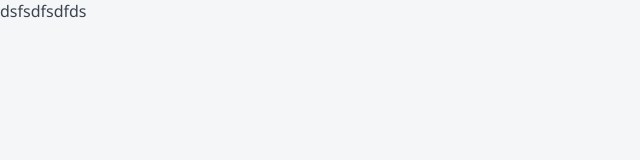
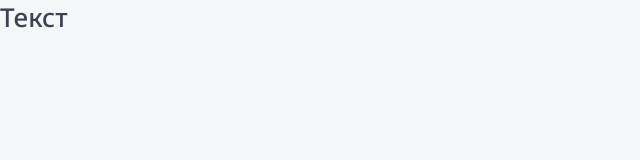
Before and after one commit to vibeclue/nextjs-top-app, a Next.js app: page / in a window 1280 px wide. Shown: the top 160 px of the page, without its empty margins (0-640 px from the left). Built offline with nearby package versions, Linux system fonts and the light colour scheme.

Commit message:
add Htag component, stylies for h1 h2 h3 tags

```diff
--- a/app/layout.tsx
+++ b/app/layout.tsx
@@ -1,6 +1,7 @@
 import type { Metadata } from "next";
 import { Noto_Sans } from "next/font/google";
 import './globals.css';
+
 
 const notoSans = Noto_Sans({
   subsets: ["latin", "cyrillic"],
--- a/app/page.tsx
+++ b/app/page.tsx
@@ -1,9 +1,10 @@
+import { Htag } from "@/components";
 
 export default function Home() {
 
   return (
-    <div >
-dsfsdfsdfds
-    </div>
+    <>
+      <Htag tag='h1'>Текст</Htag>
+    </>
   );
 }
--- /dev/null
+++ b/components/Htag/Htag.module.css
@@ -0,0 +1,20 @@
+.h1 {
+    margin: 0;
+    font-size: 26px;
+    font-weight: 500;
+    line-height: 35px;
+}
+
+.h2 {
+    margin: 0;
+    font-size: 22px;
+    font-weight: 500;
+    line-height: 30px;
+}
+
+.h3 {
+    margin: 0;
+    font-size: 20px;
+    font-weight: 600;
+    line-height: 27px;
+}
--- /dev/null
+++ b/components/Htag/Htag.props.ts
@@ -0,0 +1,6 @@
+import { ReactNode } from "react";
+
+export interface HtagProps {
+    tag: 'h1' | 'h2' | 'h3';
+    children: ReactNode;
+}
--- /dev/null
+++ b/components/Htag/Htag.tsx
@@ -0,0 +1,15 @@
+import { HtagProps } from "./Htag.props";
+import styles from './Htag.module.css';
+
+export const Htag = ({tag, children}: HtagProps) => {
+    switch (tag) {
+        case 'h1':
+            return <h1 className={styles.h1}>{children}</h1>;
+        case 'h2':
+            return <h2 className={styles.h2}>{children}</h2>;
+        case 'h3':
+            return <h3 className={styles.h3}>{children}</h3>;
+        default:
+            return <></>;
+    }
+}
--- /dev/null
+++ b/components/index.ts
@@ -0,0 +1 @@
+export * from './Htag/Htag';
```
